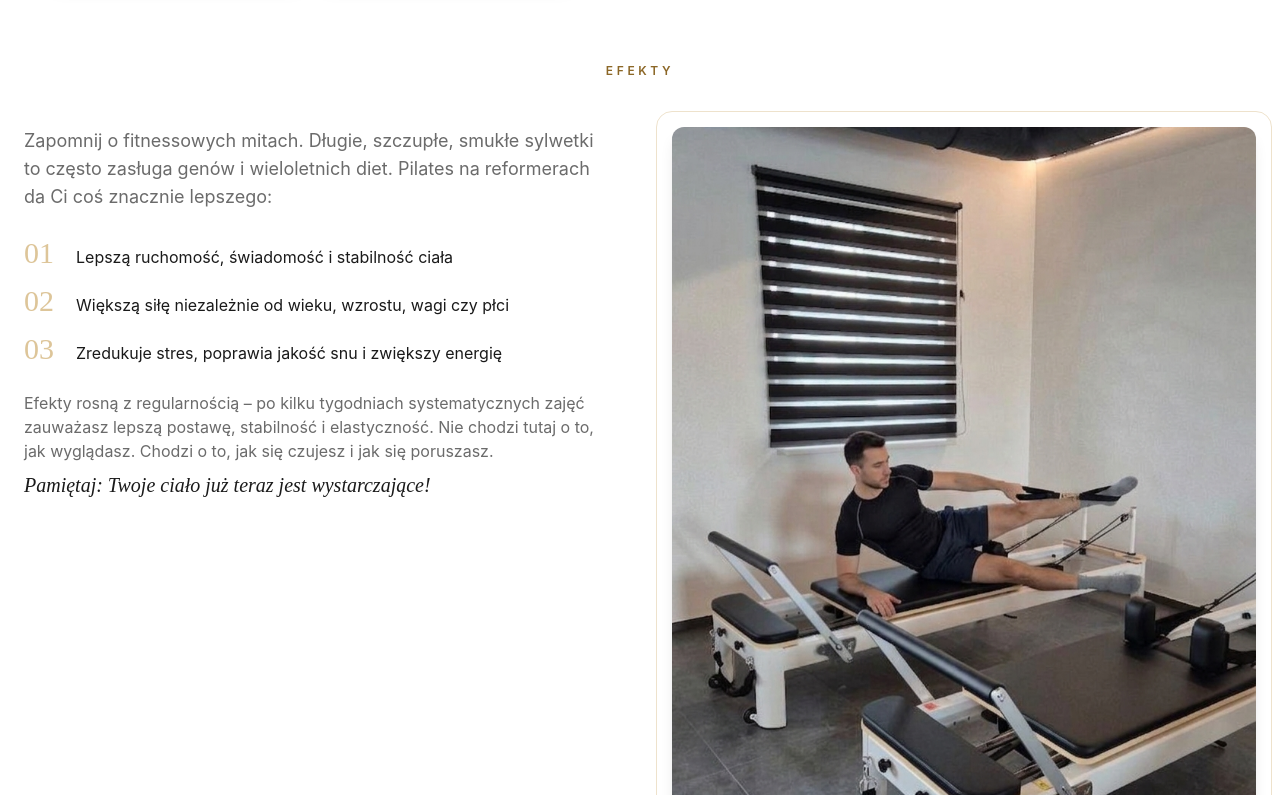
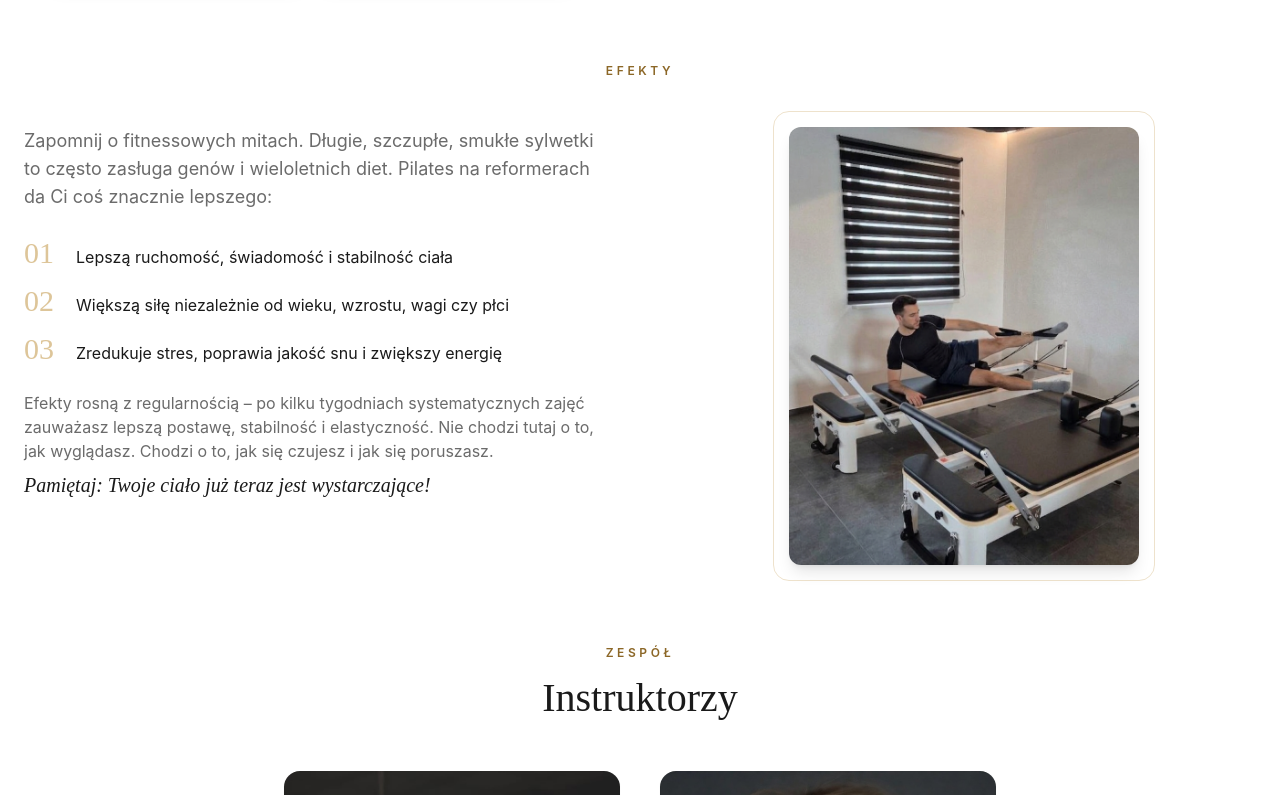
Before and after one commit to Kamil678/softloft, a Nuxt app: page /o-studio in a window 1280 px wide. Shown: the part 925-1720 px from the top of the page. Built offline with nearby package versions, Linux system fonts and the light colour scheme.

Commit message:
feat: correction with client

```diff
--- a/app/components/about/BenefitsList.vue
+++ b/app/components/about/BenefitsList.vue
@@ -5,9 +5,9 @@
     </p>
 
     <div class="grid gap-6 md:grid-cols-2 sm:gap-12 lg:gap-16">
-      <div class="relative md:order-2 md:min-h-[36rem]">
+      <div class="relative mx-auto w-2/3 md:order-2 md:w-3/5 md:self-center">
         <div class="absolute -inset-4 hidden rounded-2xl border border-accent/25 md:block" aria-hidden="true" />
-        <div class="mx-auto aspect-[4/5] w-2/3 overflow-hidden rounded-xl shadow-lg md:aspect-auto md:w-full md:h-full">
+        <div class="mx-auto aspect-[4/5] w-full overflow-hidden rounded-xl shadow-lg">
           <img
             src="/images/training/solo-training-man.png"
             alt="Trening pilates na reformerze w Soft Loft"
```
Also changed, not shown: public/images/training/individual-training.png, 1 other file (tests, documents, lock files or other folders).
